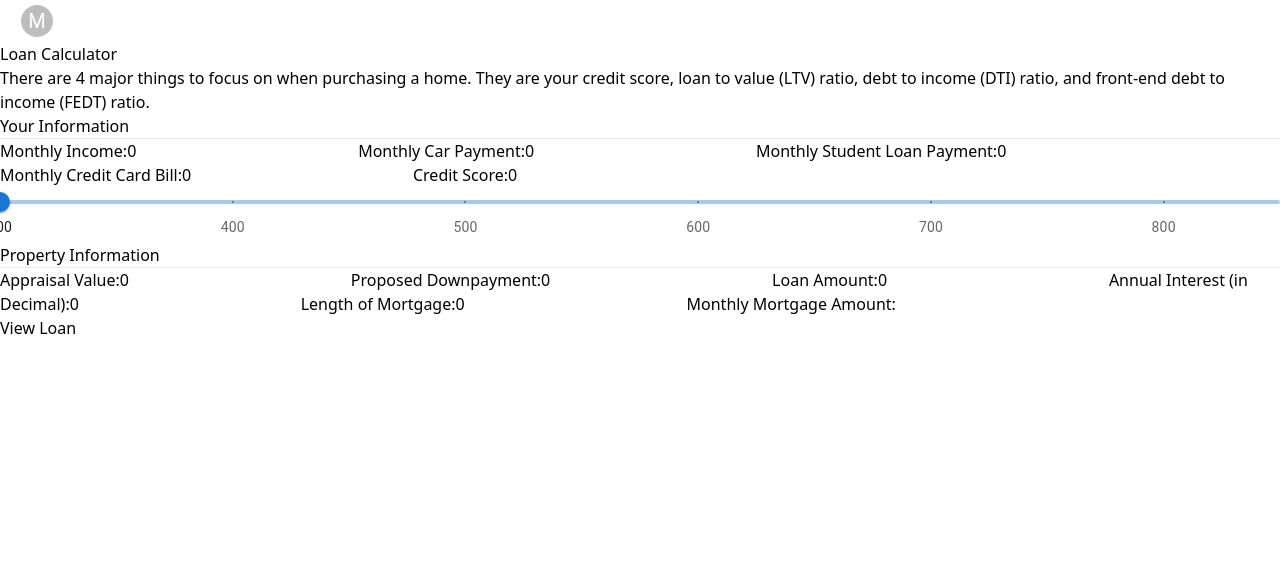
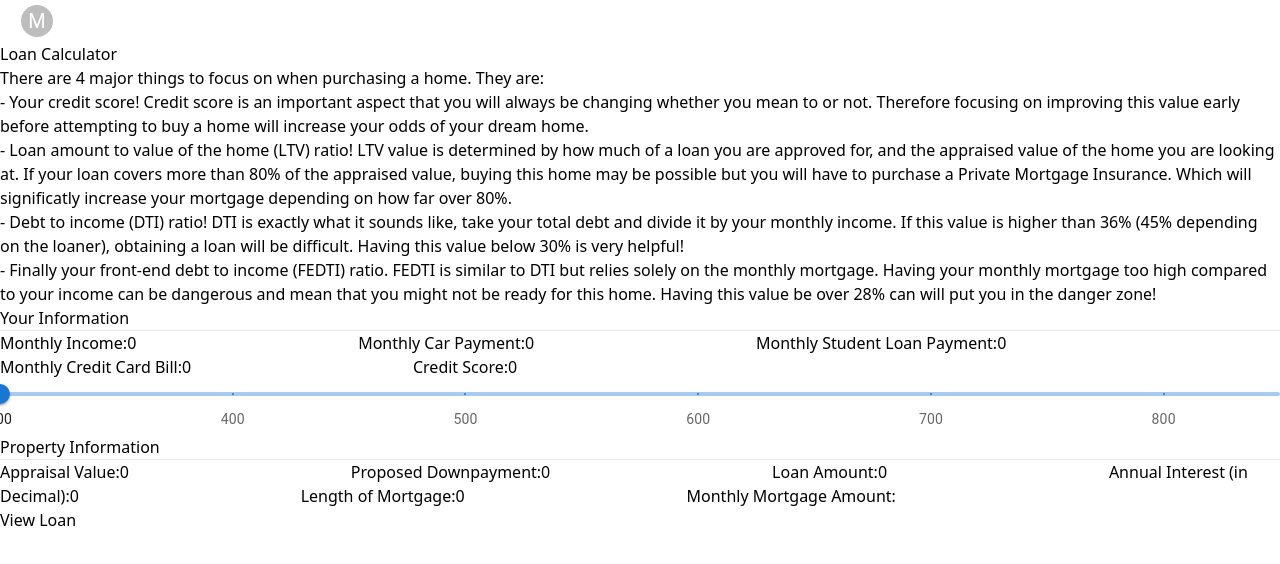
Before and after one commit to aaron3alexander/maebe-your-home, a React (Vite) app: page / in a window 1280 px wide. Shown: the top 564 px of the page. Built offline with nearby package versions, Linux system fonts and the light colour scheme.

Commit message:
Edit the description of the 4 important aspects to be able to own a home.

```diff
--- a/src/components/Input.jsx
+++ b/src/components/Input.jsx
@@ -183,10 +183,12 @@ export default function Input() {
       <h1 className="text-4xl font-bold text-blue-400 mb-8 mt-8">
         Loan Calculator
       </h1>
-      <div className="w-1/2 mb-6 bg-blue-400 rounded-lg p-4 text-white">
-        There are 4 major things to focus on when purchasing a home. They are
-        your credit score, loan to value (LTV) ratio, debt to income (DTI)
-        ratio, and front-end debt to income (FEDT) ratio.
+      <div className="flex flex-col justify-around h-96 w-1/2 mb-6 bg-blue-400 rounded-lg p-4 text-white">
+        There are 4 major things to focus on when purchasing a home. They are:
+        <p> - Your credit score! Credit score is an important aspect that you will always be changing whether you mean to or not. Therefore focusing on improving this value early before attempting to buy a home will increase your odds of your dream home.</p>
+        <p> - Loan amount to value of the home (LTV) ratio! LTV value is determined by how much of a loan you are approved for, and the appraised value of the home you are looking at. If your loan covers more than 80% of the appraised value, buying this home may be possible but you will have to purchase a Private Mortgage Insurance. Which will significatly increase your mortgage depending on how far over 80%.</p>
+        <p> - Debt to income (DTI) ratio! DTI is exactly what it sounds like, take your total debt and divide it by your monthly income. If this value is higher than 36% (45% depending on the loaner), obtaining a loan will be difficult. Having this value below 30% is very helpful! </p>
+        <p> - Finally your front-end debt to income (FEDTI) ratio. FEDTI is similar to DTI but relies solely on the monthly mortgage. Having your monthly mortgage too high compared to your income can be dangerous and mean that you might not be ready for this home. Having this value be over 28% can will put you in the danger zone! </p>
       </div>
 
       <div className="flex border-2 border-black rounded-lg ">
```
